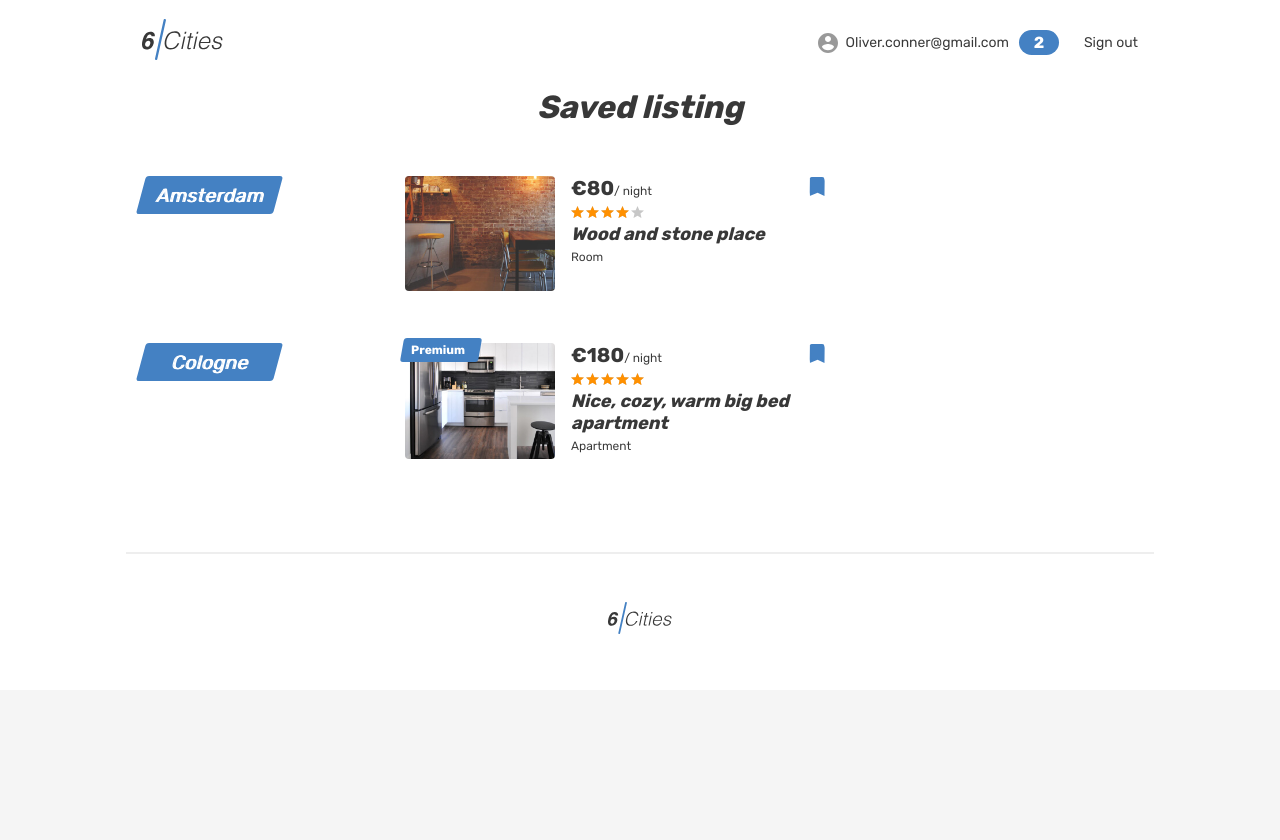
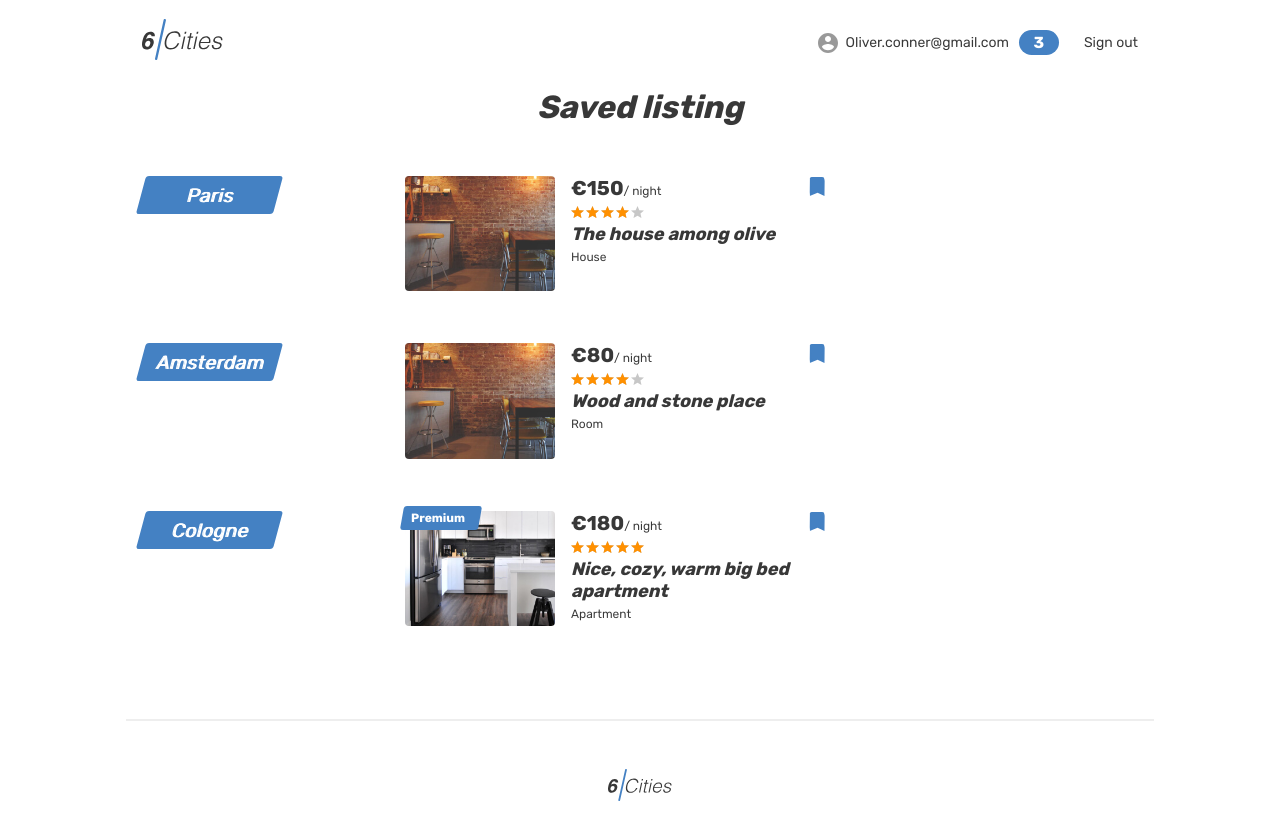
Before and after one commit to htmlacademy-univer-javascript-3/2671925-six-cities-6, a React (Vite) app: page /favorites in a window 1280 px wide. Shown: the top 840 px of the page. Before the commit the page ends 800 px from the top, so only its background shows below. Built offline with nearby package versions, Linux system fonts and the light colour scheme.

Commit message:
FEAT: add support reviews

```diff
--- a/src/components/App.tsx
+++ b/src/components/App.tsx
@@ -1,6 +1,8 @@
 import React from 'react';
 import { BrowserRouter, Routes, Route } from 'react-router-dom';
-import { Offer, Review } from '../types';
+import { useSelector } from 'react-redux';
+import { Review } from '../types';
+import { RootState } from '../store';
 import MainPage from './main-page';
 import LoginPage from './login-page';
 import FavoritesPage from './favorites-page';
@@ -9,17 +11,17 @@ import NotFoundPage from './not-found-page';
 import PrivateRoute from './private-route';
 
 interface AppProps {
-  offers: Offer[];
   reviews: Review[];
 }
 
-const App: React.FC<AppProps> = ({ offers, reviews }) => {
+const App: React.FC<AppProps> = ({ reviews }) => {
+  const offers = useSelector((state: RootState) => state.offers);
   const favoriteOffers = offers.filter((offer) => offer.isFavorite);
 
   return (
     <BrowserRouter>
       <Routes>
-        <Route path="/" element={<MainPage offers={offers} />} />
+        <Route path="/" element={<MainPage />} />
         <Route path="/login" element={<LoginPage />} />
         <Route
           path="/favorites"
--- /dev/null
+++ b/src/components/city-list/CityList.tsx
@@ -0,0 +1,29 @@
+import React from 'react';
+
+const CITIES = ['Paris', 'Cologne', 'Brussels', 'Amsterdam', 'Hamburg', 'Dusseldorf'];
+
+interface CityListProps {
+  activeCity: string;
+  onCityChange: (city: string) => void;
+}
+
+const CityList: React.FC<CityListProps> = ({ activeCity, onCityChange }) => (
+  <ul className="locations__list tabs__list">
+    {CITIES.map((city) => (
+      <li key={city} className="locations__item">
+        <a
+          className={`locations__item-link tabs__item ${city === activeCity ? 'tabs__item--active' : ''}`}
+          href="#"
+          onClick={(e) => {
+            e.preventDefault();
+            onCityChange(city);
+          }}
+        >
+          <span>{city}</span>
+        </a>
+      </li>
+    ))}
+  </ul>
+);
+
+export default CityList;
--- /dev/null
+++ b/src/components/city-list/index.ts
@@ -0,0 +1 @@
+export { default } from './CityList';
--- a/src/components/main-page/MainPage.tsx
+++ b/src/components/main-page/MainPage.tsx
@@ -1,10 +1,11 @@
 import React, { useState } from 'react';
 import { Link } from 'react-router-dom';
-import { Offer } from '../../types';
+import { useSelector, useDispatch } from 'react-redux';
+import { RootState } from '../../store';
+import { changeCity } from '../../store/action';
 import OffersList from '../offers-list';
 import Map from '../map';
-
-const CITIES = ['Paris', 'Cologne', 'Brussels', 'Amsterdam', 'Hamburg', 'Dusseldorf'];
+import CityList from '../city-list';
 
 const CITY_LOCATIONS: Record<string, { name: string; location: { latitude: number; longitude: number; zoom: number } }> = {
   Amsterdam: {
@@ -58,16 +59,19 @@ const CITY_LOCATIONS: Record<string, { name: string; location: { latitude: numbe
 };
 const SORT_OPTIONS = ['Popular', 'Price: low to high', 'Price: high to low', 'Top rated first'];
 
-interface MainPageProps {
-  offers: Offer[];
-}
+const MainPage: React.FC = () => {
+  const dispatch = useDispatch();
+  const activeCity = useSelector((state: RootState) => state.city);
+  const offers = useSelector((state: RootState) => state.offers);
 
-const MainPage: React.FC<MainPageProps> = ({ offers }) => {
-  const [activeCity, setActiveCity] = useState('Amsterdam');
   const [activeSortOption, setActiveSortOption] = useState('Popular');
   const [isSortOpen, setIsSortOpen] = useState(false);
 
   const filteredOffers = offers.filter((offer) => offer.city === activeCity);
+
+  const handleCityChange = (city: string) => {
+    dispatch(changeCity(city));
+  };
 
   return (
     <div className="page page--gray page--main">
@@ -104,22 +108,7 @@ const MainPage: React.FC<MainPageProps> = ({ offers }) => {
         <h1 className="visually-hidden">Cities</h1>
         <div className="tabs">
           <section className="locations container">
-            <ul className="locations__list tabs__list">
-              {CITIES.map((city) => (
-                <li key={city} className="locations__item">
-                  <a
-                    className={`locations__item-link tabs__item ${city === activeCity ? 'tabs__item--active' : ''}`}
-                    href="#"
-                    onClick={(e) => {
-                      e.preventDefault();
-                      setActiveCity(city);
-                    }}
-                  >
-                    <span>{city}</span>
-                  </a>
-                </li>
-              ))}
-            </ul>
+            <CityList activeCity={activeCity} onCityChange={handleCityChange} />
           </section>
         </div>
         <div className="cities">
--- a/src/index.tsx
+++ b/src/index.tsx
@@ -1,8 +1,13 @@
 import React from 'react';
 import ReactDOM from 'react-dom/client';
+import { Provider } from 'react-redux';
 import App from './components/App';
+import { store } from './store';
+import { fillOffers } from './store/action';
 import { offers } from './mocks/offers';
 import { reviews } from './mocks/reviews';
+
+store.dispatch(fillOffers(offers));
 
 const root = ReactDOM.createRoot(
   document.getElementById('root') as HTMLElement
@@ -10,6 +15,8 @@ const root = ReactDOM.createRoot(
 
 root.render(
   <React.StrictMode>
-    <App offers={offers} reviews={reviews} />
+    <Provider store={store}>
+      <App reviews={reviews} />
+    </Provider>
   </React.StrictMode>
 );
--- a/src/mocks/offers.ts
+++ b/src/mocks/offers.ts
@@ -1,6 +1,64 @@
 import { Offer } from '../types';
 
 export const offers: Offer[] = [
+  {
+    id: '5',
+    title: 'Penthouse, 4-5 rooms + 5 balconies',
+    type: 'Apartment',
+    price: 200,
+    rating: 5,
+    previewImage: 'img/apartment-02.jpg',
+    images: [
+      'img/apartment-02.jpg',
+      'img/apartment-03.jpg',
+      'img/studio-01.jpg',
+      'img/apartment-01.jpg',
+    ],
+    city: 'Paris',
+    location: {
+      latitude: 48.85761,
+      longitude: 2.358499,
+    },
+    isPremium: true,
+    isFavorite: false,
+    bedrooms: 5,
+    maxAdults: 8,
+    goods: ['Wi-Fi', 'Washing machine', 'Towels', 'Heating', 'Coffee machine', 'Baby seat', 'Kitchen', 'Dishwasher', 'Cabel TV', 'Fridge'],
+    host: {
+      name: 'Angelina',
+      avatarUrl: 'img/avatar-angelina.jpg',
+      isPro: true,
+    },
+    description: 'Peaceful studio in the most wanted area in town. Quiet house Near of everything., Modemly decorated apartment in the heart of Paris.',
+  },
+  {
+    id: '6',
+    title: 'The house among olive',
+    type: 'House',
+    price: 150,
+    rating: 4,
+    previewImage: 'img/room.jpg',
+    images: [
+      'img/room.jpg',
+      'img/apartment-01.jpg',
+    ],
+    city: 'Paris',
+    location: {
+      latitude: 48.84861,
+      longitude: 2.341499,
+    },
+    isPremium: false,
+    isFavorite: true,
+    bedrooms: 3,
+    maxAdults: 6,
+    goods: ['Wi-Fi', 'Heating', 'Kitchen', 'Fridge', 'Washing machine'],
+    host: {
+      name: 'Max',
+      avatarUrl: 'img/avatar-max.jpg',
+      isPro: false,
+    },
+    description: 'A quiet cozy and picturesque that hides behind a river by the unique lightness of Amsterdam.',
+  },
   {
     id: '1',
     title: 'Beautiful & luxurious apartment at great location',
--- /dev/null
+++ b/src/store/action.ts
@@ -0,0 +1,6 @@
+import { createAction } from '@reduxjs/toolkit';
+import { Offer } from '../types';
+
+export const changeCity = createAction<string>('city/change');
+
+export const fillOffers = createAction<Offer[]>('offers/fill');
--- /dev/null
+++ b/src/store/index.ts
@@ -0,0 +1,9 @@
+import { configureStore } from '@reduxjs/toolkit';
+import { reducer } from './reducer';
+
+export const store = configureStore({
+  reducer,
+});
+
+export type RootState = ReturnType<typeof store.getState>;
+export type AppDispatch = typeof store.dispatch;
--- /dev/null
+++ b/src/store/reducer.ts
@@ -0,0 +1,25 @@
+import { createReducer } from '@reduxjs/toolkit';
+import { Offer } from '../types';
+import { changeCity, fillOffers } from './action';
+
+type State = {
+  city: string;
+  offers: Offer[];
+};
+
+const initialState: State = {
+  city: 'Paris',
+  offers: [],
+};
+
+const reducer = createReducer(initialState, (builder) => {
+  builder
+    .addCase(changeCity, (state, action) => {
+      state.city = action.payload;
+    })
+    .addCase(fillOffers, (state, action) => {
+      state.offers = action.payload;
+    });
+});
+
+export { reducer };
```
